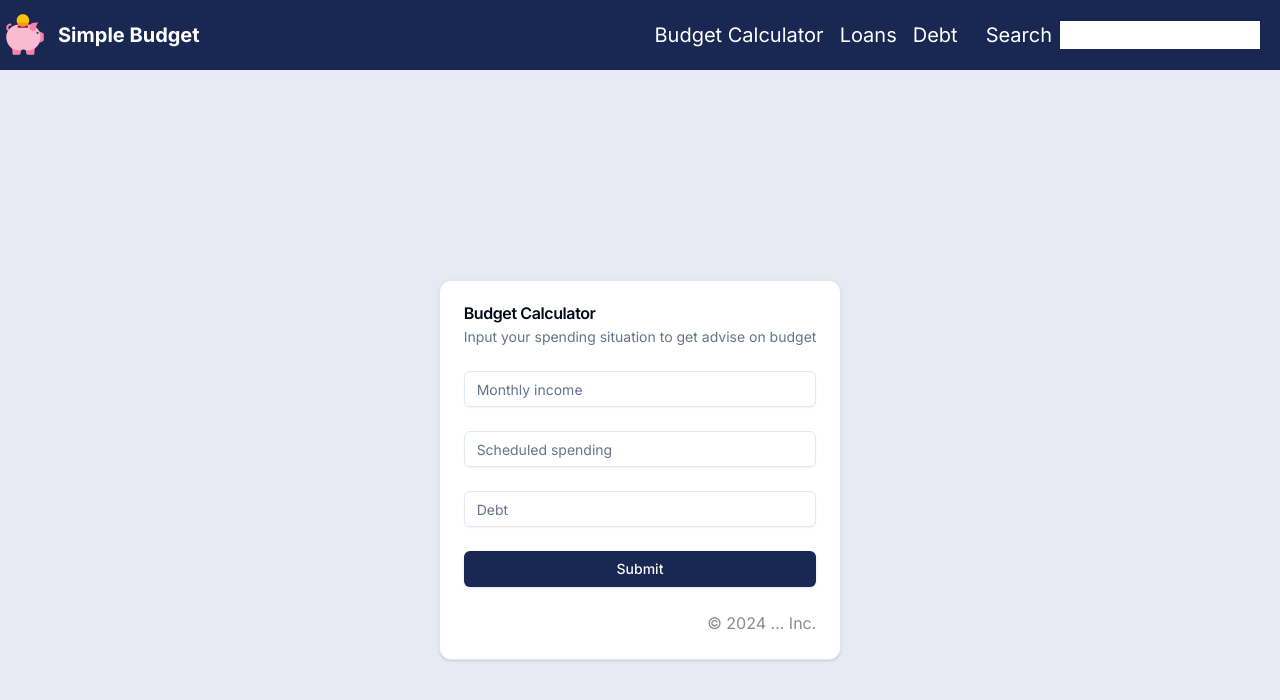
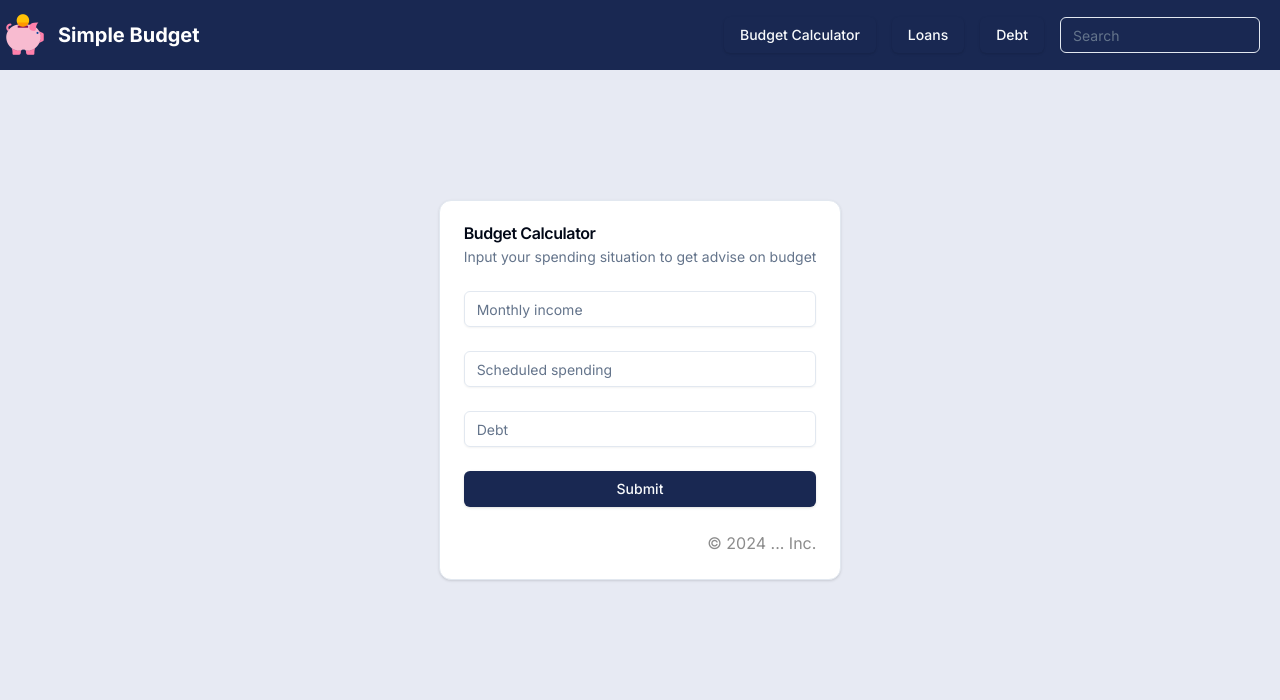
Before and after one commit to perry-C/simple_budget, a Next.js app: page /budget in a window 1280 px wide. Shown: the top 700 px of the page. Built offline with nearby package versions, Linux system fonts and the light colour scheme.

Commit message:
Chore: optimised asthetics

```diff
--- a/src/app/budget/page.jsx
+++ b/src/app/budget/page.jsx
@@ -19,7 +19,7 @@ const BudgetCalculatorPage = () => {
         <div
             id="budget-page-container"
             className="flex justify-center items-center"
-            style={{ minHeight: '100vh' }}
+            style={{ minHeight: '80vh' }}
         >
             <div id="user-input-form">
                 <Card>
--- a/src/app/navbar.jsx
+++ b/src/app/navbar.jsx
@@ -1,5 +1,7 @@
 'use client';
 import Logo from '@/assets/Logo.svg';
+import { Button } from '@/components/ui/button';
+import { Input } from '@/components/ui/input';
 import Image from 'next/image';
 import Link from 'next/link';
 
@@ -13,14 +15,14 @@ export default function Navbar() {
                 </div>
             </div>
             <div className="flex gap-2 mr-5 text-md">
-                <div className="mr-2">
+                <Button className="mr-2">
                     <Link href="/budget">Budget Calculator</Link>
-                </div>
+                </Button>
 
-                <div className="mr-2">Loans</div>
-                <div>Debt</div>
-                <div className="ml-5">Search</div>
-                <div className="w-[200px] bg-white"></div>
+                <Button className="mr-2">Loans</Button>
+                <Button>Debt</Button>
+
+                <Input className="w-[200px] ml-2" placeholder="Search"></Input>
             </div>
         </div>
     );
```
